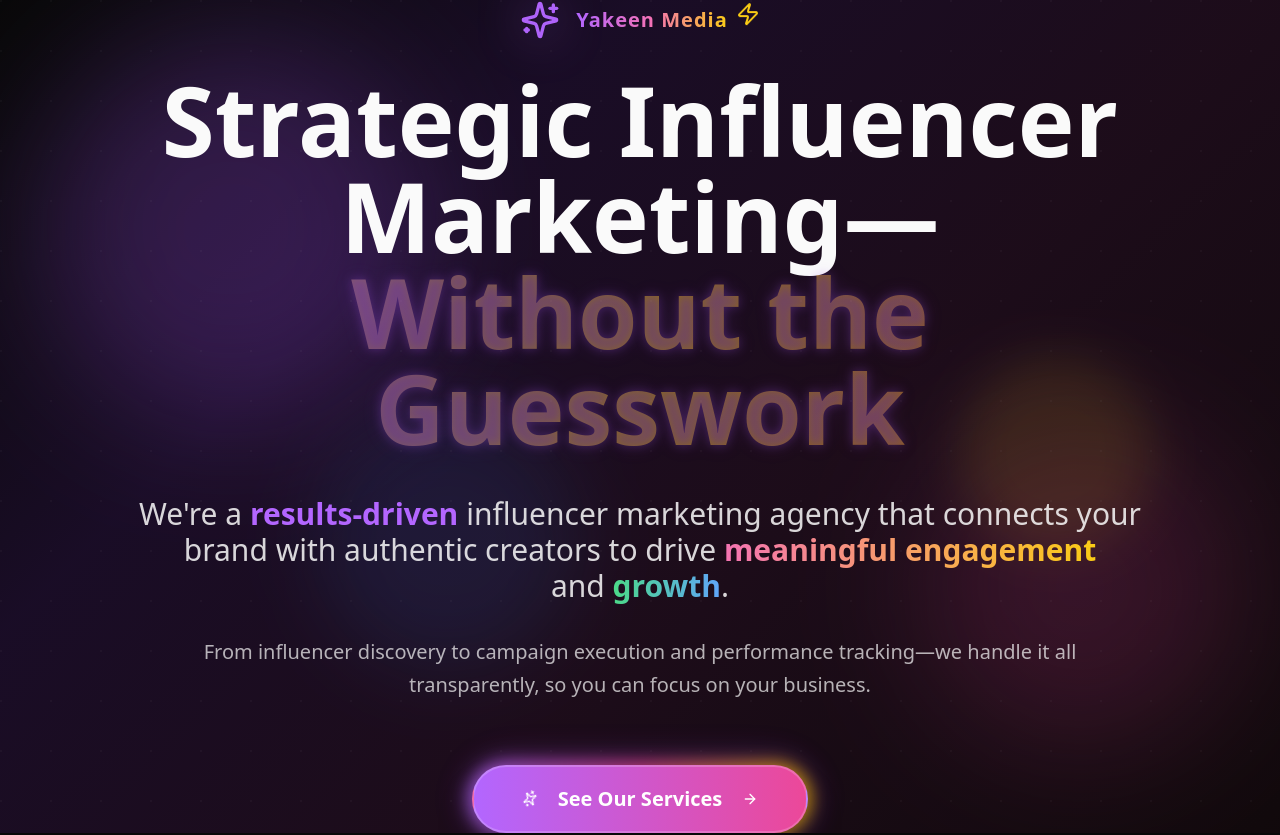
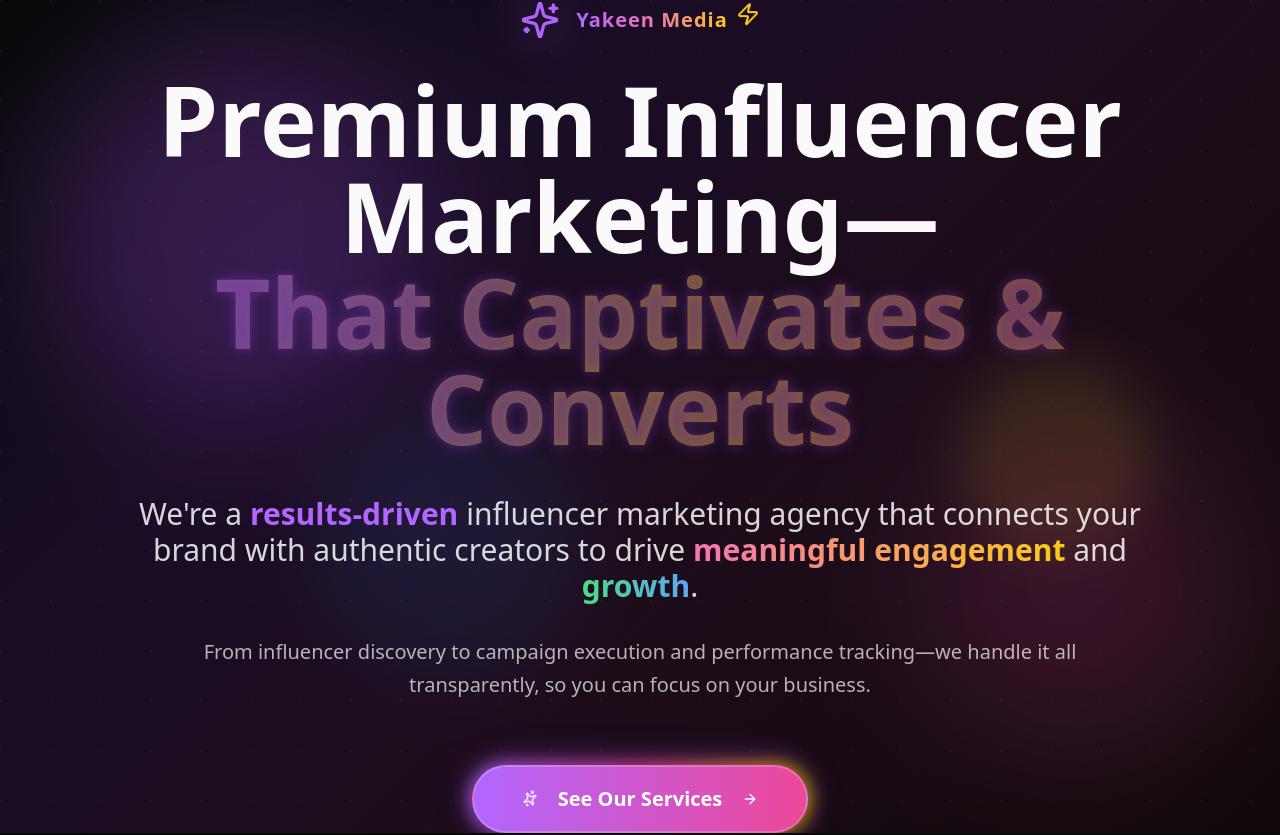
Before and after one commit to Abubakr412/Yakeen-Media, a React (Vite) app: page / in a window 1280 px wide. Shown: the top 835 px of the page. Built offline with nearby package versions, Linux system fonts and the light colour scheme.

Commit message:
Refactor Hero section text
Update the Hero section to use "Premium Influencer Marketing" and replace "without the guesswork" with a more engaging phrase.

```diff
--- a/src/components/Hero.tsx
+++ b/src/components/Hero.tsx
@@ -1,3 +1,4 @@
+
 import { Button } from "@/components/ui/button";
 import { ArrowRight, Sparkles, Zap } from "lucide-react";
 const Hero = () => {
@@ -38,16 +39,16 @@ const Hero = () => {
         </div>
 
         <h1 className="text-6xl md:text-8xl font-black text-foreground mb-10 leading-tight">
-          Strategic Influencer Marketing—
+          Premium Influencer Marketing—
           <span className="block bg-gradient-to-r from-primary via-pink-400 via-yellow-400 to-orange-400 bg-clip-text text-transparent text-glow animate-pulse">
-            Without the Guesswork
+            That Captivates & Converts
           </span>
         </h1>
 
         <p className="text-2xl md:text-3xl text-foreground/85 mb-8 max-w-5xl mx-auto leading-relaxed font-medium">
           We're a <span className="text-primary font-bold">results-driven</span> influencer marketing agency that connects your brand with authentic creators to drive
           <span className="bg-gradient-to-r from-pink-400 to-yellow-400 bg-clip-text text-transparent font-bold"> meaningful engagement</span> and
-          <span className="bg-gradient-to-r from-green-400 to-blue-400 bg-clip-text text-transparent font-bold"> growth</span>.
+          <span className="bg-gradient-to-r from-green-400 to-blue-400 bg-clip-text text-transparent font-bold"> growth</span>.
         </p>
 
         <p className="text-xl text-foreground/70 mb-16 max-w-4xl mx-auto leading-relaxed">
```
